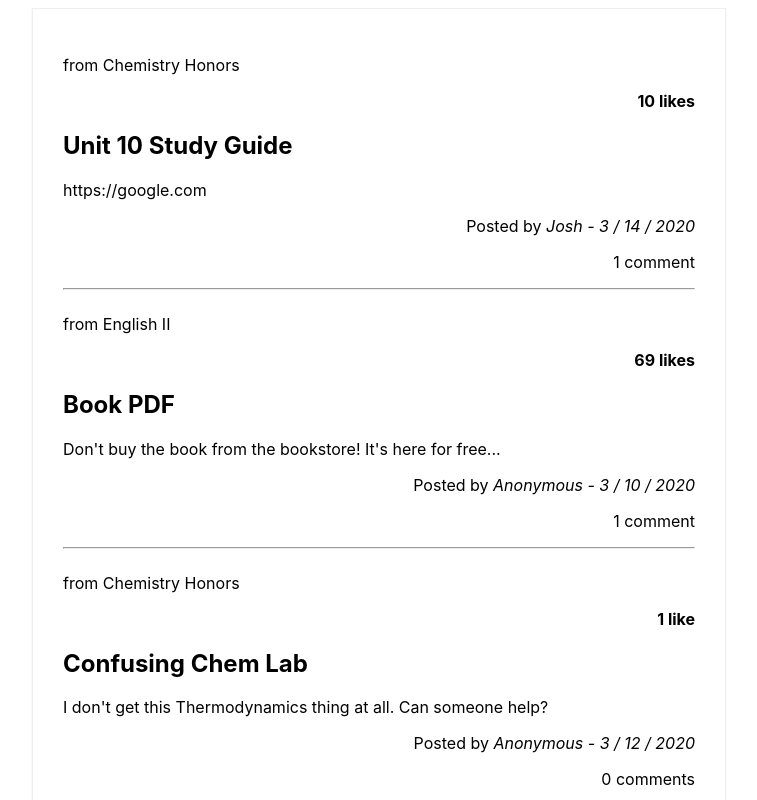
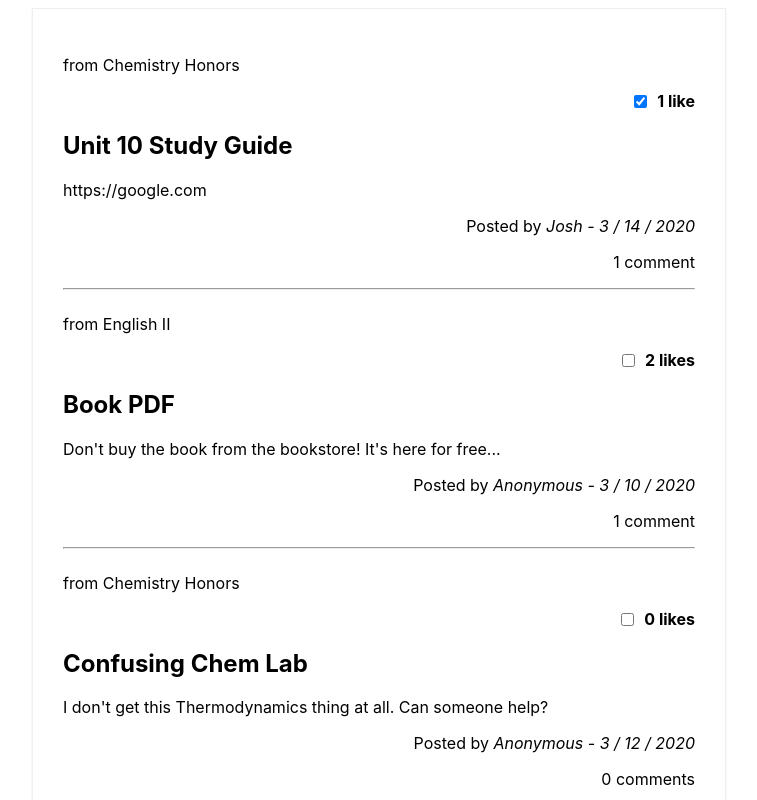
Before and after one commit to justinsunyt/floatr, a React (Create React App) app: page / in a window 1280 px wide. Shown: the top 800 px of the page, without its empty margins (261-1018 px from the left). Built offline with nearby package versions, Linux system fonts and the light colour scheme.

Commit message:
added interactive like checkbox

```diff
--- a/src/Api/forumData.js
+++ b/src/Api/forumData.js
@@ -1,24 +1,24 @@
 const forumData = [
     {
         id: 1,
-        likes: 10,
         title: "Unit 10 Study Guide",
         text: "https://google.com",
         date: new Date(2020, 3, 14),
         creator: "Josh",
         class: "Chemistry Honors",
+        likes: ["Justin"],
         comments: {
             "Justin": "Thanks!"
         }
     },
     {
         id: 2,
-        likes: 69,
         title: "Book PDF",
         text: "Don't buy the book from the bookstore! It's here for free...",
         date: new Date(2020, 3, 10),
         creator: "Anonymous",
         class: "English II",
+        likes: ["Josh", "Hope"],
         comments: {
             "Josh": "Thanks for the tip!"
         }
@@ -31,6 +31,7 @@ const forumData = [
         date: new Date(2020, 3, 12),
         creator: "Anonymous",
         class:"Chemistry Honors",
+        likes: [],
         comments: {}
     },
     {
@@ -41,6 +42,7 @@ const forumData = [
         date: new Date(2020, 3, 9),
         creator: "Hope",
         class:"Precalculus Honors",
+        likes: ["Josh", "Justin"],
         comments: {}
     },
     {
@@ -51,6 +53,7 @@ const forumData = [
         date: new Date(2020, 3, 14),
         creator: "Anonymous",
         class:"World and Europe II",
+        likes: ["Justin"],
         comments: {}
     }
 ]
--- a/src/App.css
+++ b/src/App.css
@@ -53,8 +53,9 @@
 }
 
 input[type=checkbox] {
+  vertical-align: bottom;
   margin-right: 10px;
-  font-size: 30px;
+  font-size: 10px;
 }
 
 .forum {
@@ -81,7 +82,11 @@ input[type=checkbox] {
 
 .forum-header {
   display: block;
+}
 
+.forum-like {
+  display: block;
+  text-align: right;
 }
 
 .forum-title {
--- a/src/Components/Forum.js
+++ b/src/Components/Forum.js
@@ -1,11 +1,41 @@
-import React, {useState} from 'react'
+import React, {useState, useEffect} from 'react'
 import ForumPost from './ForumPost'
 import forumData from '../Api/forumData'
+const username = "Justin"
 
 function Forum() {
     const [forumPosts, setForum] = useState(forumData)
+    let liked = forumPosts.map(post => (post.likes.includes(username)) ? true : false)
 
-    const forum = forumPosts.map(post => <ForumPost key={post.id} post={post}/>)
+    function handleChange(id) {
+        setForum(prevForum => {
+            const updatedForum = prevForum.map(post => {
+                let newPost = post
+                if (post.id === id) {
+                    if (post.likes.includes(username)) {
+                        const filteredLikes = post.likes.filter(value => {
+                            if (value != username) {
+                                return value
+                            }
+                        })
+                        newPost.likes = filteredLikes
+                    } else {
+                        newPost.likes.push(username)
+                    }
+                }
+                return newPost
+            })
+            return updatedForum
+        })
+        console.log(forumPosts)
+    }
+
+    useEffect(() => {
+        liked = forumPosts.map(post => (post.likes.includes(username)) ? true : false)
+        console.log(liked)
+    })
+
+    const forum = forumPosts.map((post, index) => <ForumPost key={post.id} post={post} liked={liked[index]} handleChange={handleChange}/>)
 
     return(
         <div className='forum'>
--- a/src/Components/ForumPost.js
+++ b/src/Components/ForumPost.js
@@ -1,13 +1,15 @@
 import React from 'react'
 
 function ForumPost(props) {
-    const likes = props.post.likes
+    const id = props.post.id
+    const liked = props.liked
     const title = props.post.title
     const text = props.post.text
     const year = props.post.date.getFullYear()
     const month = props.post.date.getMonth()
     const day = props.post.date.getDate()
     const creator = props.post.creator
+    const numLikes = props.post.likes.length
     const numComments = Object.keys(props.post.comments).length
     const className = props.post.class
 
@@ -15,7 +17,16 @@ function ForumPost(props) {
         <div className="forum-post">
             <div className="forum-header">
                 <p align="left">from {className}</p>
-                <p align="right"><b>{likes} {(likes == 1) ? "like" : "likes"}</b></p>
+            </div>
+            <div className="forum-like">
+                <label align="right">
+                    <input
+                        type="checkbox"
+                        checked={liked}
+                        onChange={() => props.handleChange(id)}
+                        align="right"
+                    />
+                <b>{numLikes} {(numLikes == 1) ? "like" : "likes"}</b></label>
             </div>
             <div className="forum-title">
                 <h2 className="forum-title">{title}</h2>
```
